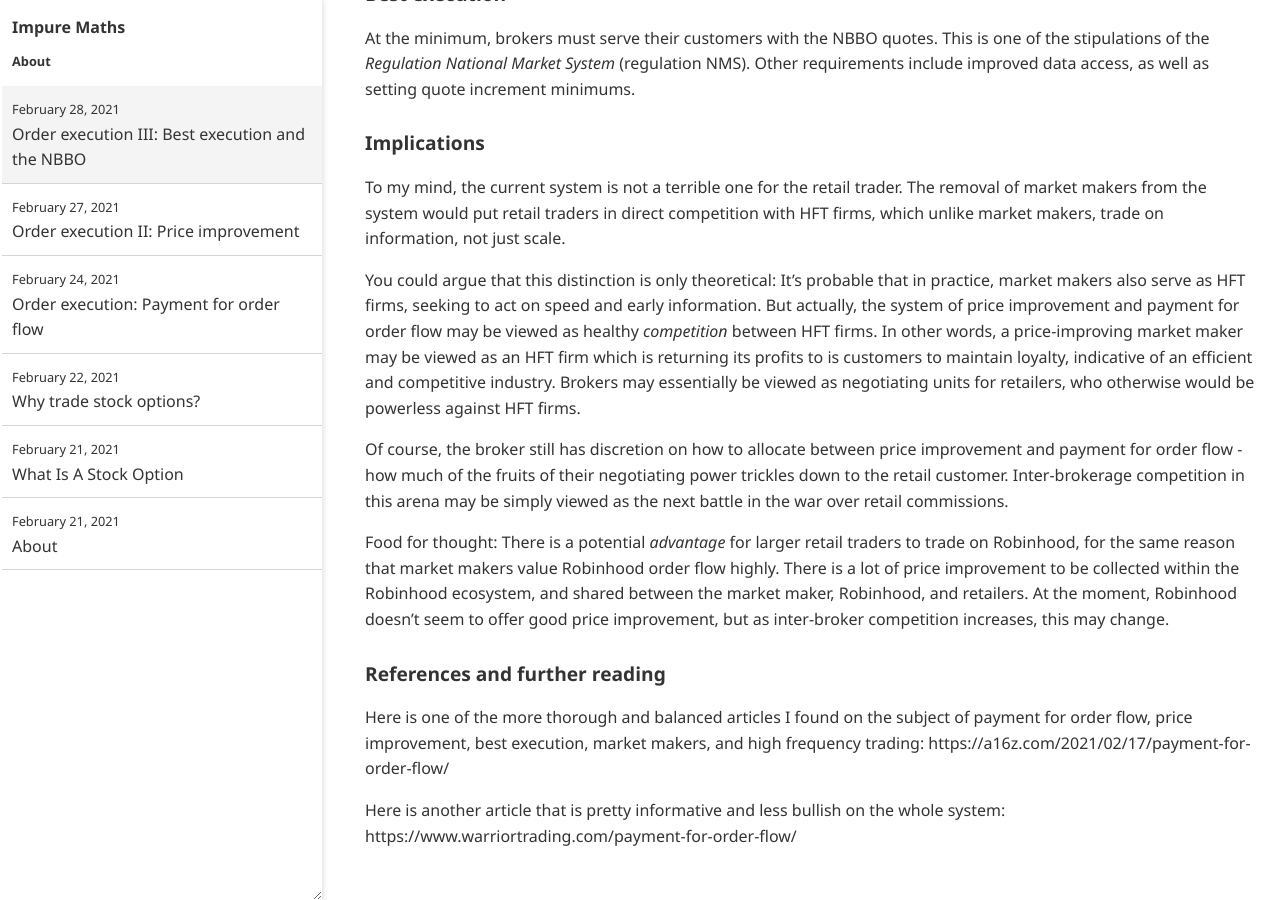
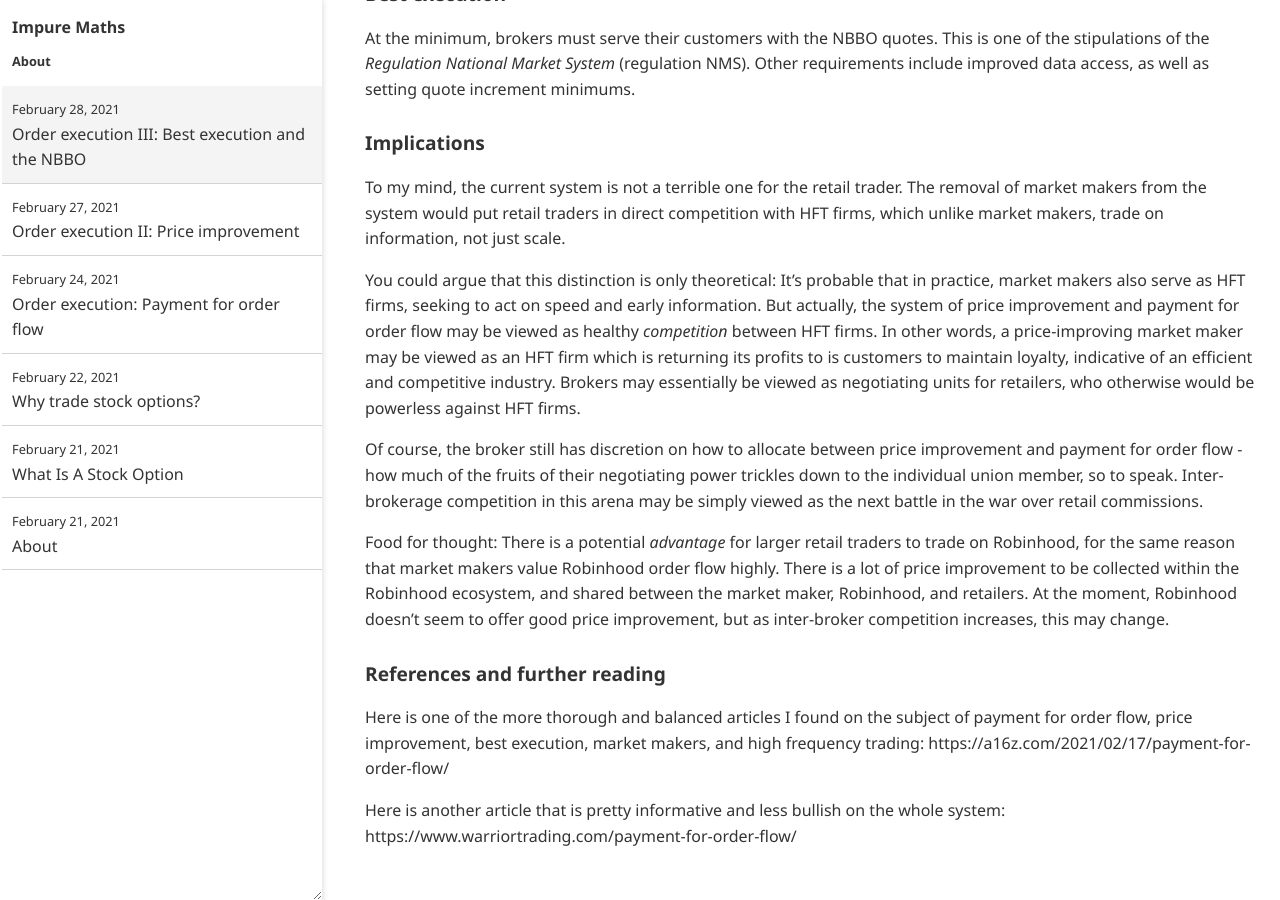
Before and after one commit to impuremaths/impuremaths.github.io, a Jekyll site: the page built from _posts/2021-02-28-order-execution-iii.md, in a window 1280 px wide and 900 px high, scrolled down 779 px. Built offline with Jekyll 4.4.1, drawn with Linux system fonts in a browser that asks for light colours.

Commit message:
Update 2021-02-28-order-execution-iii.md

```diff
--- a/_posts/2021-02-28-order-execution-iii.md
+++ b/_posts/2021-02-28-order-execution-iii.md
@@ -24,7 +24,7 @@ To my mind, the current system is not a terrible one for the retail trader. The
 
 You could argue that this distinction is only theoretical: It's probable that in practice, market makers also serve as HFT firms, seeking to act on speed and early information. But actually, the system of price improvement and payment for order flow may be viewed as healthy _competition_ between HFT firms. In other words, a price-improving market maker may be viewed as an HFT firm which is returning its profits to is customers to maintain loyalty, indicative of an efficient and competitive industry. Brokers may essentially be viewed as negotiating units for retailers, who otherwise would be powerless against HFT firms.
 
-Of course, the broker still has discretion on how to allocate between price improvement and payment for order flow - how much of the fruits of their negotiating power trickles down to the retail customer. Inter-brokerage competition in this arena may be simply viewed as the next battle in the war over retail commissions.
+Of course, the broker still has discretion on how to allocate between price improvement and payment for order flow - how much of the fruits of their negotiating power trickles down to the individual union member, so to speak. Inter-brokerage competition in this arena may be simply viewed as the next battle in the war over retail commissions.
 
 Food for thought: There is a potential _advantage_ for larger retail traders to trade on Robinhood, for the same reason that market makers value Robinhood order flow highly. There is a lot of price improvement to be collected within the Robinhood ecosystem, and shared between the market maker, Robinhood, and retailers. At the moment, Robinhood doesn't seem to offer good price improvement, but as inter-broker competition increases, this may change.
 
```
